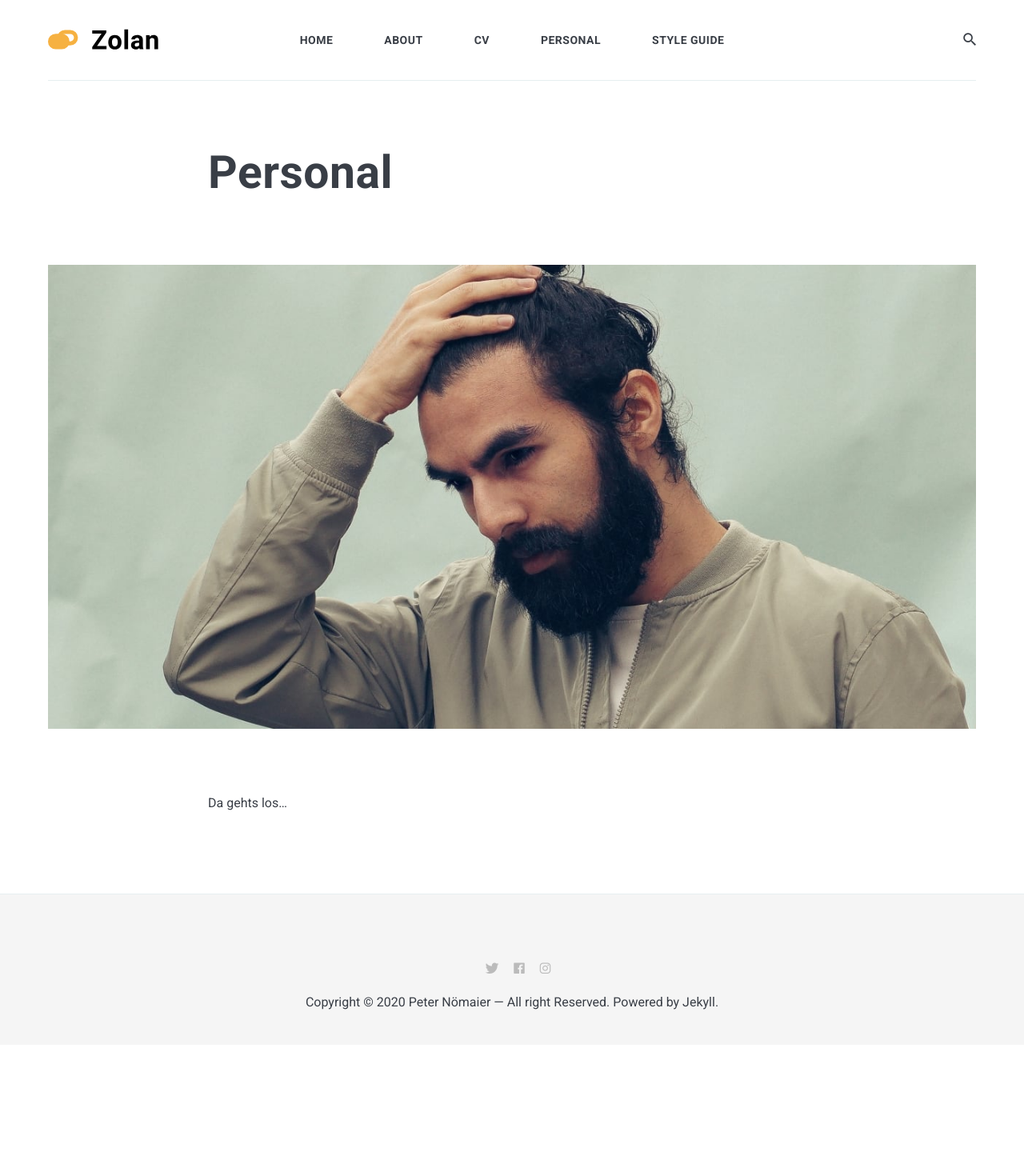
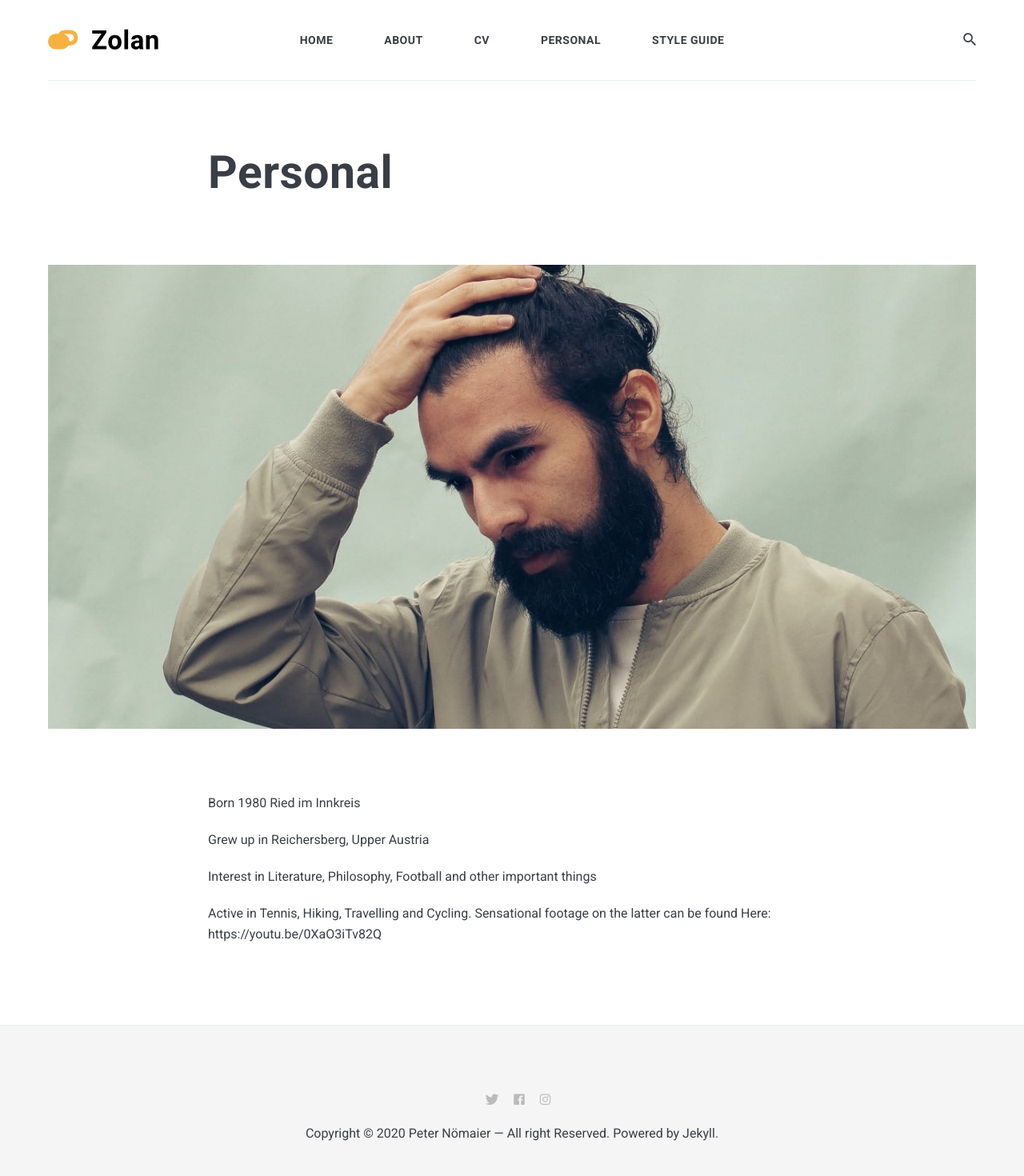
Before and after one commit to noemaier/noemaier.github.io, a Jekyll site: the page built from _pages/personal.md, in a window 1280 px wide. Shown: the whole page at 80% size. Built offline with Jekyll 4.4.1, drawn with Linux system fonts in a browser that asks for light colours; nearby versions of some CDN libraries; before the commit the page ends 1306 px from its top, so only the background shows below that.

Commit message:
Update personal.md

```diff
--- a/_pages/personal.md
+++ b/_pages/personal.md
@@ -5,4 +5,10 @@ permalink: /personal/
 image: 01.jpg
 ---
 
-Da gehts los...
+Born 1980 Ried im Innkreis
+
+Grew up in Reichersberg, Upper Austria
+
+Interest in Literature, Philosophy, Football and other important things
+
+Active in Tennis, Hiking, Travelling and Cycling. Sensational footage on the latter can be found Here: https://youtu.be/0XaO3iTv82Q
```
